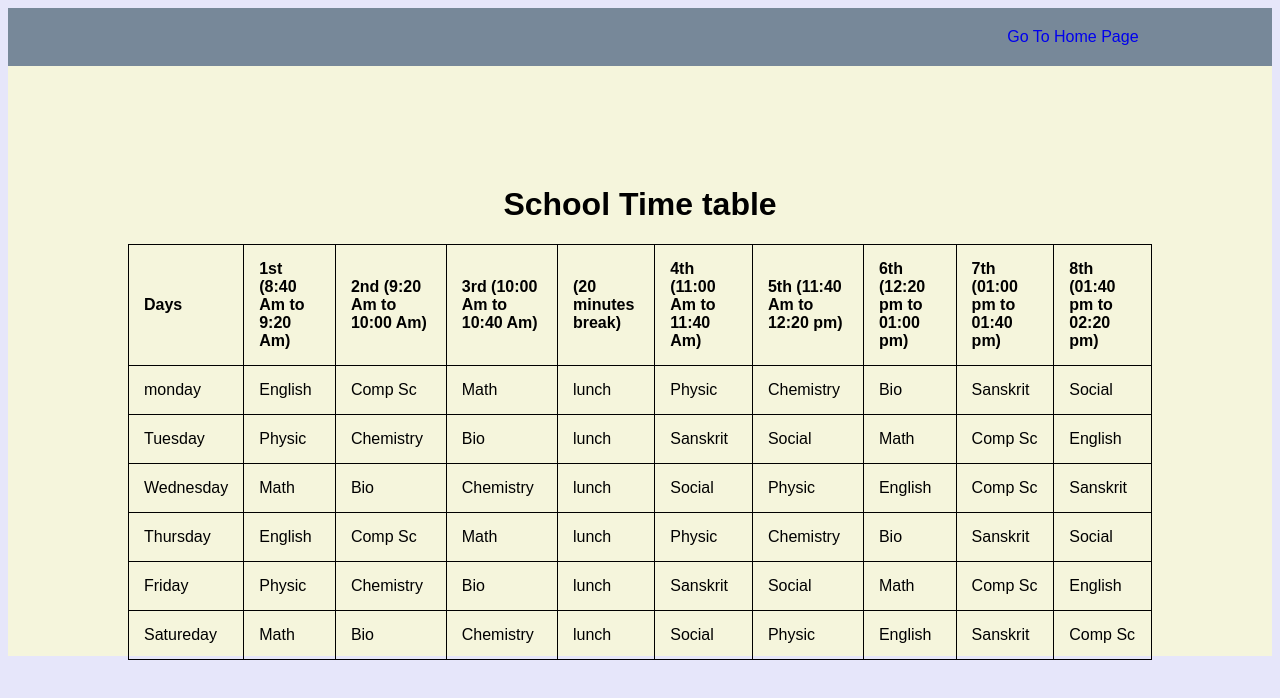
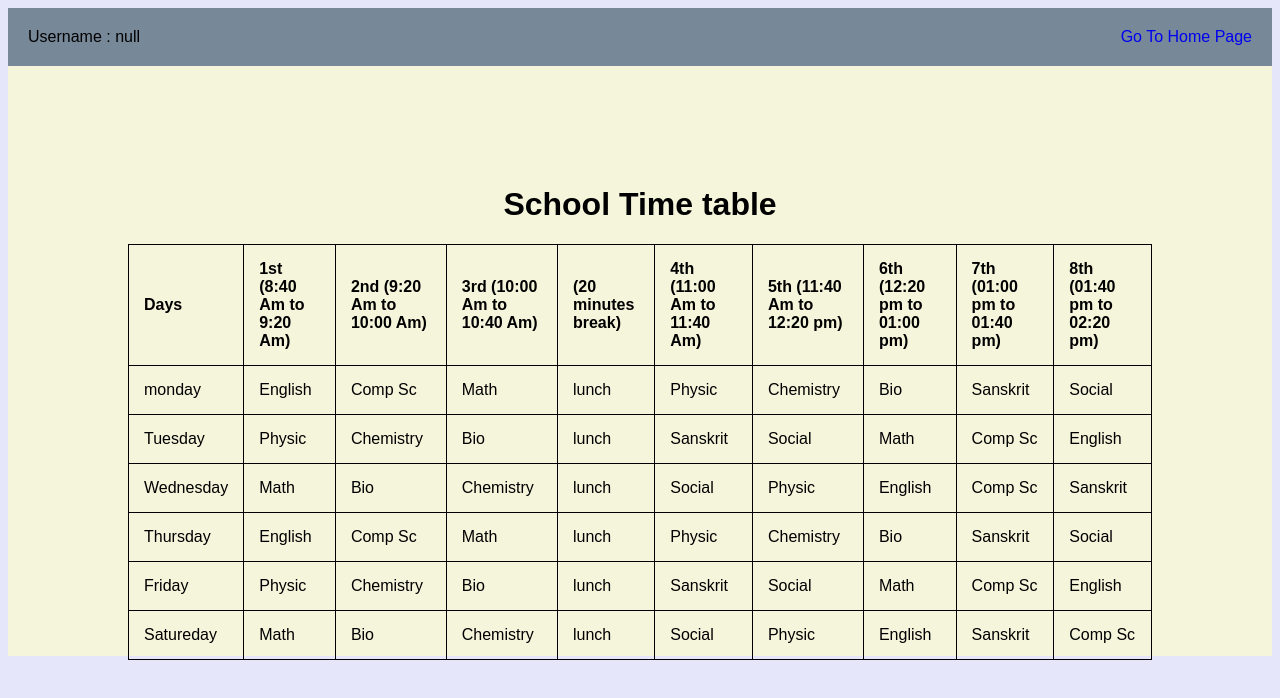
Before and after one commit to Yugg007/training-extraActivity, a plain HTML site: page timetable.html in a window 1280 px wide. Drawn offline with nearby package versions, Linux system fonts and the light colour scheme.

Commit message:
final commit

```diff
--- a/timetable.html
+++ b/timetable.html
@@ -5,9 +5,16 @@
         <meta name="viewport" content="width=device-width, initial-scale=1.0">
         <title>timetable</title>
         <link rel="stylesheet" href="index.css">
+        <script src="https://ajax.googleapis.com/ajax/libs/jquery/3.6.4/jquery.min.js"></script>
     </head>
     <body>
+        <script>
+            $( document ).ready(function() {
+                document.getElementById('spanID').innerHTML = `Username : ${localStorage.getItem('name')}`;
+            });
+        </script>
         <header>
+            <span id="spanID"></span>
             <a href="./school.html" style="text-decoration: none; margin-left: 80%;">
                 Go To Home Page
             </a>
```
Also changed, not shown: extraActivity.html (+2 -1 lines), index.html (+2 -0 lines), school.html (+2 -0 lines), student.html (+7 -0 lines), 1 other file.
